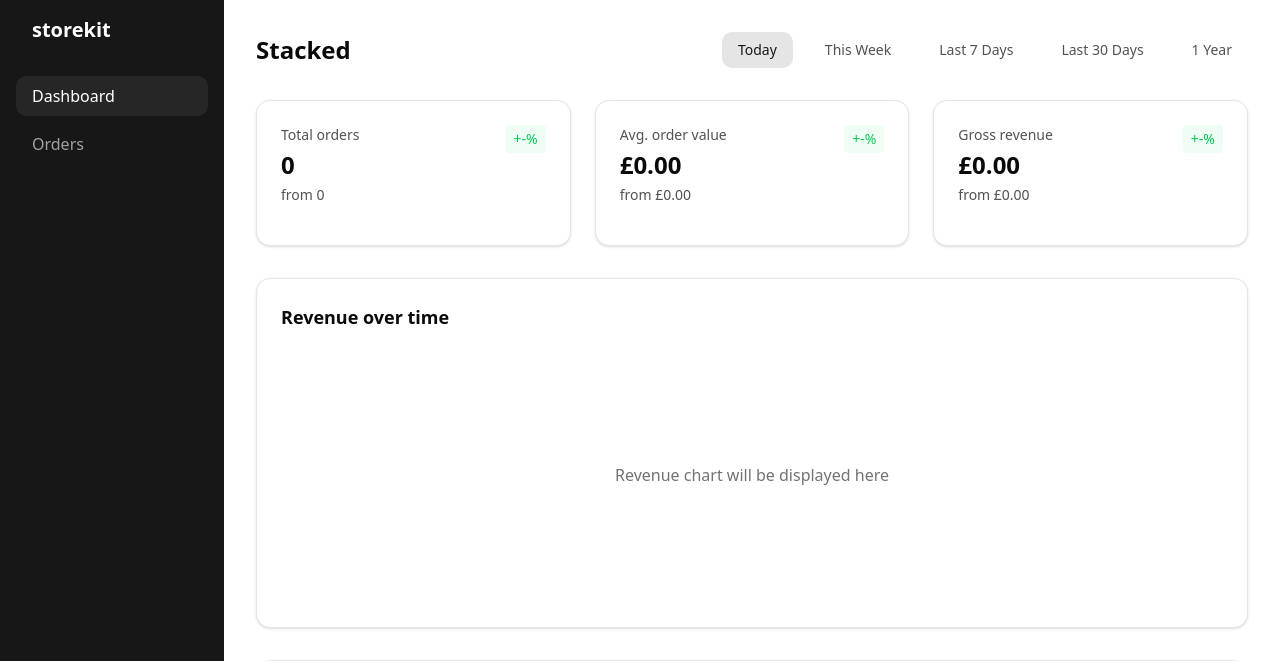
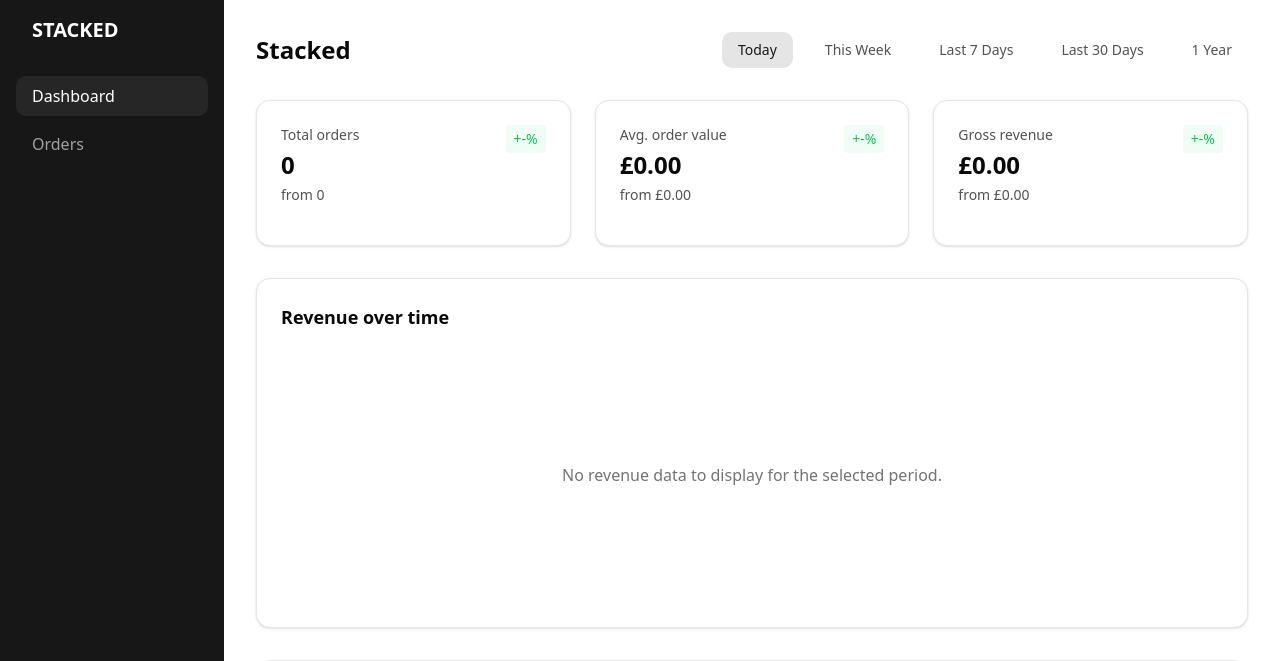
Before and after one commit to MohammadKibria942/stacked, a Next.js app: page /pos in a window 1280 px wide. Shown: the top 661 px of the page. Built offline with nearby package versions, Linux system fonts and the light colour scheme.

Commit message:
Recent Orders changes and fix

```diff
--- a/package.json
+++ b/package.json
@@ -19,6 +19,7 @@
     "react": "^19.1.0",
     "react-dom": "^19.1.0",
     "react-hook-form": "^7.56.4",
+    "recharts": "^2.15.3",
     "stripe": "^18.2.1",
     "tailwind-merge": "^3.3.0",
     "zod": "^3.25.42"
--- a/src/app/checkout/page.tsx
+++ b/src/app/checkout/page.tsx
@@ -38,8 +38,9 @@ export default function CheckoutPage() {
           total: items.reduce((total: number, item: CartItem) => {
             return total + (parseFloat(item.price.replace(/[^0-9.-]+/g, "")) * item.quantity);
           }, 0),
-          status: 'completed',
-          timestamp: new Date().toISOString()
+          status: 'pending', // New orders are pending cooking
+          paymentStatus: 'paid', // Mark order as paid
+          timestamp: new Date().toISOString(),
         };
 
         // Get existing orders
--- a/src/app/pos/orders/page.tsx
+++ b/src/app/pos/orders/page.tsx
@@ -15,6 +15,7 @@ interface Order {
   total: number;
   status: "completed" | "pending";
   timestamp: string;
+  paymentStatus: "paid";
 }
 
 export default function OrdersPage() {
@@ -45,6 +46,29 @@ export default function OrdersPage() {
     return () => window.removeEventListener("storage", handleStorageChange);
   }, []);
 
+  const handleMarkAsCompleted = (orderId: string) => {
+    const updatedOrders = orders.map(order => {
+      if (order.id === orderId && order.status === 'pending') {
+        return { ...order, status: 'completed' as 'completed' | 'pending' };
+      }
+      return order;
+    });
+    setOrders(updatedOrders);
+    localStorage.setItem("stacked_orders", JSON.stringify(updatedOrders));
+    // Optionally, you could also update the timestamp here if needed:
+    // timestamp: new Date().toISOString()
+  };
+
+  const handleRemoveOrder = (orderId: string) => {
+    const updatedOrders = orders.filter(order => order.id !== orderId);
+    setOrders(updatedOrders);
+    localStorage.setItem("stacked_orders", JSON.stringify(updatedOrders));
+  };
+
+  if (!loading && orders.length === 0) {
+    // This check was moved up to avoid rendering the loading spinner unnecessarily
+  }
+
   if (loading) {
     return (
       <div className="min-h-screen flex items-center justify-center">
@@ -69,14 +93,33 @@ export default function OrdersPage() {
               className="bg-white border rounded-lg shadow-sm p-6"
             >
               <div className="flex justify-between items-start mb-4">
-                <div>
+                <div className="flex-1">
+                  <div className="flex justify-between items-center">
                     <p className="text-sm text-gray-500">Order ID: {order.id}</p>
-                  <p className="text-sm text-gray-500">
-                    {new Date(order.timestamp).toLocaleString()}
-                  </p>
+                    {order.status === 'pending' && order.paymentStatus === 'paid' && (
+                      <button
+                        onClick={() => handleMarkAsCompleted(order.id)}
+                        className="text-xs text-green-600 hover:text-green-800 px-2 py-1 rounded hover:bg-green-100 transition-colors font-medium"
+                        aria-label={`Mark order ${order.id} as cooked`}
+                      >
+                        Mark as Cooked
+                      </button>
+                    )}
                   </div>
+                  <p className="text-sm text-gray-500 mt-1">{new Date(order.timestamp).toLocaleString()}</p>
+                </div>
+                <div className="flex flex-col items-end ml-4">
                   <span
-                  className={`px-3 py-1 rounded-full text-sm ${
+                    className={`px-3 py-1 rounded-full text-xs font-medium ${
+                      order.paymentStatus === "paid"
+                        ? "bg-blue-100 text-blue-800"
+                        : "bg-gray-100 text-gray-800" // Fallback for unpaid, though current logic sets all to paid
+                    }`}
+                  >
+                    {order.paymentStatus === "paid" ? "Paid" : "Unpaid"}
+                  </span>
+                  <span
+                    className={`mt-1 px-3 py-1 rounded-full text-xs font-medium ${
                       order.status === "completed"
                         ? "bg-green-100 text-green-800"
                         : "bg-yellow-100 text-yellow-800"
@@ -84,6 +127,7 @@ export default function OrdersPage() {
                   >
                     {order.status}
                   </span>
+                </div>
               </div>
 
               <div className="space-y-2">
--- a/src/app/pos/page.tsx
+++ b/src/app/pos/page.tsx
@@ -1,6 +1,24 @@
 "use client";
 
-import React, { useState } from "react";
+import React, { useState, useEffect, useMemo } from "react";
+import Link from "next/link";
+import { Loader2 } from "lucide-react";
+import { LineChart, Line, XAxis, YAxis, CartesianGrid, Tooltip, Legend, ResponsiveContainer } from 'recharts';
+
+interface OrderItem {
+  name: string;
+  price: string;
+  quantity: number;
+}
+
+interface Order {
+  id: string;
+  items: OrderItem[];
+  status: "completed" | "pending"; // Added from orders/page.tsx
+  timestamp: string; // Added from orders/page.tsx
+  paymentStatus: "paid"; // Added
+  total: number;
+}
 
 const timeRanges = [
   { name: "Today", value: "today" },
@@ -12,12 +30,125 @@ const timeRanges = [
 
 export default function POSPage() {
   const [selectedTimeRange, setSelectedTimeRange] = useState("today");
+  const [orders, setOrders] = useState<Order[]>([]);
+  const [loading, setLoading] = useState(true);
 
-  // For demo purposes, using static data
-  const stats = {
-    totalOrders: 0,
-    avgOrderValue: "0.00",
-    grossRevenue: "0.00",
+  useEffect(() => {
+    // Load orders from localStorage on component mount
+    const loadOrders = () => {
+      const savedOrders = localStorage.getItem("stacked_orders");
+      if (savedOrders) {
+        setOrders(JSON.parse(savedOrders));
+      }
+      setLoading(false);
+    };
+
+    loadOrders();
+
+    // Set up event listener for storage changes
+    const handleStorageChange = (e: StorageEvent) => {
+      if (e.key === "stacked_orders") {
+        const newOrders = e.newValue ? JSON.parse(e.newValue) : [];
+        setOrders(newOrders);
+      }
+    };
+
+    window.addEventListener("storage", handleStorageChange);
+    return () => window.removeEventListener("storage", handleStorageChange);
+  }, []);
+
+  const getFilteredOrders = useMemo(() => {
+    if (!orders.length) return [];
+
+    const now = new Date();
+    let startDate = new Date(0); // Default to a very early date to include all orders
+
+    // Set the time part of 'now' to the end of the day for comparisons
+    const endOfToday = new Date(now);
+    endOfToday.setHours(23, 59, 59, 999);
+
+    switch (selectedTimeRange) {
+      case 'today':
+        startDate = new Date(now);
+        startDate.setHours(0, 0, 0, 0);
+        break;
+      case 'this-week':
+        startDate = new Date(now);
+        const dayOfWeek = now.getDay(); // 0 (Sun) - 6 (Sat)
+        startDate.setDate(now.getDate() - dayOfWeek); // Assuming week starts on Sunday
+        startDate.setHours(0, 0, 0, 0);
+        break;
+      case 'last-7-days':
+        startDate = new Date(now);
+        startDate.setDate(now.getDate() - 6); // 6 days ago to include today as the 7th day
+        startDate.setHours(0, 0, 0, 0);
+        break;
+      case 'last-30-days':
+        startDate = new Date(now);
+        startDate.setDate(now.getDate() - 29);
+        startDate.setHours(0, 0, 0, 0);
+        break;
+      case '1-year':
+        startDate = new Date(now);
+        startDate.setFullYear(now.getFullYear() - 1);
+        startDate.setHours(0, 0, 0, 0);
+        break;
+      default: // Should not happen with defined timeRanges, but as a fallback, include all
+        return [...orders].sort((a, b) => new Date(a.timestamp).getTime() - new Date(b.timestamp).getTime());
+    }
+    return orders
+      .filter(order => {
+        const orderDate = new Date(order.timestamp);
+        return orderDate >= startDate && orderDate <= endOfToday;
+      })
+      .sort((a, b) => new Date(a.timestamp).getTime() - new Date(b.timestamp).getTime());
+  }, [orders, selectedTimeRange]);
+
+  const calculateStats = (ordersToCalculate: Order[]) => {
+    const totalOrders = ordersToCalculate.length;
+    const grossRevenue = ordersToCalculate.reduce((sum, order) => sum + order.total, 0);
+    const avgOrderValue = totalOrders > 0 ? grossRevenue / totalOrders : 0;
+    return {
+      totalOrders,
+      avgOrderValue: avgOrderValue.toFixed(2),
+      grossRevenue: grossRevenue.toFixed(2),
+    };
+  };
+
+  const stats = calculateStats(getFilteredOrders);
+
+  const prepareChartData = (ordersForChart: Order[]) => {
+    if (!ordersForChart || ordersForChart.length === 0) return [];
+    let cumulativeRevenue = 0;
+    return ordersForChart.map((order) => {
+      cumulativeRevenue += order.total;
+      return {
+        name: new Date(order.timestamp).toLocaleDateString(undefined, { month: 'short', day: 'numeric', hour: '2-digit', minute: '2-digit' }),
+        revenue: parseFloat(cumulativeRevenue.toFixed(2)),
+        orderId: order.id, // For tooltip
+      };
+    });
+  };
+
+  const chartData = prepareChartData(getFilteredOrders);
+
+  const CustomTooltip = ({ active, payload, label }: any) => {
+    if (active && payload && payload.length) {
+      return (
+        <div className="bg-white p-3 shadow-lg rounded border border-gray-200 text-sm">
+          <p className="font-semibold">{`Time: ${label}`}</p>
+          <p className="text-blue-600">{`Cumulative Revenue: £${payload[0].value.toFixed(2)}`}</p>
+          {payload[0].payload.orderId && <p className="text-xs text-gray-500 mt-1">{`Order ID: ${payload[0].payload.orderId.substring(0,12)}...`}</p>}
+        </div>
+      );
+    }
+    return null;
+  };
+
+  if (loading) {
+    return (
+      <div className="min-h-screen flex items-center justify-center"><Loader2 className="w-8 h-8 animate-spin" /></div>
+    );
   };
 
   return (
@@ -46,7 +177,7 @@ export default function POSPage() {
           <div className="flex justify-between items-start mb-4">
             <div>
               <h3 className="text-sm text-neutral-600">Total orders</h3>
-              <p className="text-2xl font-semibold mt-1">{stats.totalOrders}</p>
+              <p className="text-2xl font-semibold mt-1">{stats.totalOrders}</p>{/* Display calculated total orders */}
               <p className="text-sm text-neutral-600 mt-1">from 0</p>
             </div>
             <span className="text-green-500 bg-green-50 px-2 py-1 rounded text-sm">+-%</span>
@@ -57,7 +188,7 @@ export default function POSPage() {
           <div className="flex justify-between items-start mb-4">
             <div>
               <h3 className="text-sm text-neutral-600">Avg. order value</h3>
-              <p className="text-2xl font-semibold mt-1">£{stats.avgOrderValue}</p>
+              <p className="text-2xl font-semibold mt-1">£{stats.avgOrderValue}</p>{/* Display calculated average order value */}
               <p className="text-sm text-neutral-600 mt-1">from £0.00</p>
             </div>
             <span className="text-green-500 bg-green-50 px-2 py-1 rounded text-sm">+-%</span>
@@ -68,7 +199,7 @@ export default function POSPage() {
           <div className="flex justify-between items-start mb-4">
             <div>
               <h3 className="text-sm text-neutral-600">Gross revenue</h3>
-              <p className="text-2xl font-semibold mt-1">£{stats.grossRevenue}</p>
+              <p className="text-2xl font-semibold mt-1">£{stats.grossRevenue}</p>{/* Display calculated gross revenue */}
               <p className="text-sm text-neutral-600 mt-1">from £0.00</p>
             </div>
             <span className="text-green-500 bg-green-50 px-2 py-1 rounded text-sm">+-%</span>
@@ -78,19 +209,76 @@ export default function POSPage() {
 
       <div className="bg-white p-6 rounded-xl shadow-sm border mb-8">
         <h3 className="text-lg font-semibold mb-4">Revenue over time</h3>
-        <div className="h-64 flex items-center justify-center text-neutral-500">
-          Revenue chart will be displayed here
-        </div>
+        {chartData.length > 0 ? (
+          <ResponsiveContainer width="100%" height={300}>
+            <LineChart data={chartData} margin={{ top: 5, right: 20, left: -20, bottom: 5 }}>
+              <CartesianGrid strokeDasharray="3 3" stroke="#e0e0e0" />
+              <XAxis
+                dataKey="name"
+                stroke="#666"
+                fontSize={12}
+                tick={{ dy: 5 }}
+                interval={chartData.length > 20 ? Math.floor(chartData.length / 10) : 0} // Adjust interval to prevent overlap
+              />
+              <YAxis stroke="#666" fontSize={12} tickFormatter={(value) => `£${value}`} tick={{ dx: -5 }} />
+              <Tooltip content={<CustomTooltip />} />
+              <Legend wrapperStyle={{ fontSize: '14px', paddingTop: '10px' }} />
+              <Line type="monotone" dataKey="revenue" stroke="#3b82f6" strokeWidth={2} dot={{ r: 3 }} activeDot={{ r: 6 }} name="Cumulative Revenue" />
+            </LineChart>
+          </ResponsiveContainer>
+        ) : (
+          <div className="h-64 flex items-center justify-center text-neutral-500">
+            No revenue data to display for the selected period.
+          </div>
+        )}
       </div>
 
       <div className="bg-white p-6 rounded-xl shadow-sm border">
         <div className="flex justify-between items-center mb-4">
           <h3 className="text-lg font-semibold">Recent orders</h3>
-          <button className="text-sm text-neutral-600 hover:text-neutral-900">View all</button>
+          <Link href="/pos/orders" className="text-sm text-neutral-600 hover:text-neutral-900 hover:underline">
+            View all
+          </Link>
         </div>
-        <div className="flex items-center justify-center h-32 text-neutral-500">
-          No orders to display
-        </div>
+        {orders.length === 0 ? (
+          <div className="flex items-center justify-center h-32 text-neutral-500">
+            No orders to display
+          </div>
+        ) : (
+          <ul className="space-y-4">
+            {getFilteredOrders.slice(-5).reverse().map((order) => ( // Displaying up to 5 most recent orders from the filtered list
+              <li key={order.id} className="border-b pb-3 last:border-b-0 last:pb-0">
+                <div className="flex justify-between items-center">
+                  <div>
+                    <p className="text-sm font-medium text-neutral-800">Order ID: {order.id.substring(0, 12)}...</p>
+                    <p className="text-xs text-neutral-500">
+                      {new Date(order.timestamp).toLocaleString()}
+                    </p>
+                  </div>
+                  <div className="text-right">
+                     <p className="text-sm font-semibold text-neutral-800">
+                      £{order.total.toFixed(2)}
+                    </p>
+                    <span
+                      className={`mt-1 inline-block px-2 py-0.5 rounded-full text-xs ${
+                        order.status === "completed"
+                          ? "bg-green-100 text-green-800"
+                          : "bg-yellow-100 text-yellow-800"
+                      }`}
+                    >
+                      {order.status}
+                    </span>
+                  </div>
+                </div>
+              </li>
+            ))}
+            {getFilteredOrders.length > 5 && (
+              <li className="text-center text-sm text-neutral-500 pt-2">
+                And {getFilteredOrders.length - 5} more orders in this period.
+              </li>
+            )}
+          </ul>
+        )}
       </div>
     </div>
   );
--- a/src/components/POSSidebar.tsx
+++ b/src/components/POSSidebar.tsx
@@ -15,7 +15,7 @@ export function POSSidebar() {
   return (
     <div className="w-56 bg-neutral-900 text-white min-h-screen p-4">
       <div className="mb-8">
-        <h1 className="text-xl font-bold px-4">storekit</h1>
+        <h1 className="text-xl font-bold px-4">STACKED</h1>
       </div>
       <nav>
         <ul className="space-y-2">
```
Also changed, not shown: 1 other file (tests, documents, lock files or other folders). Lines whose indentation alone changed are shown as unchanged.
